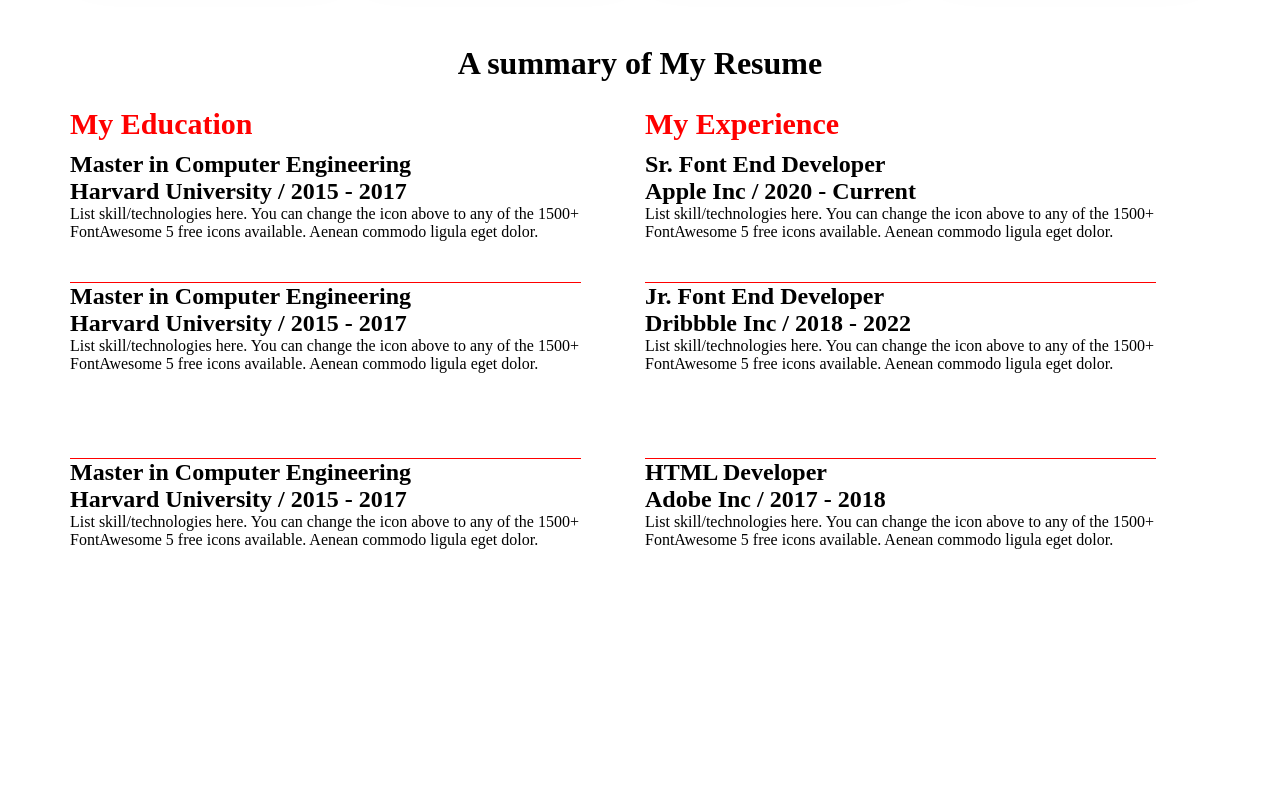
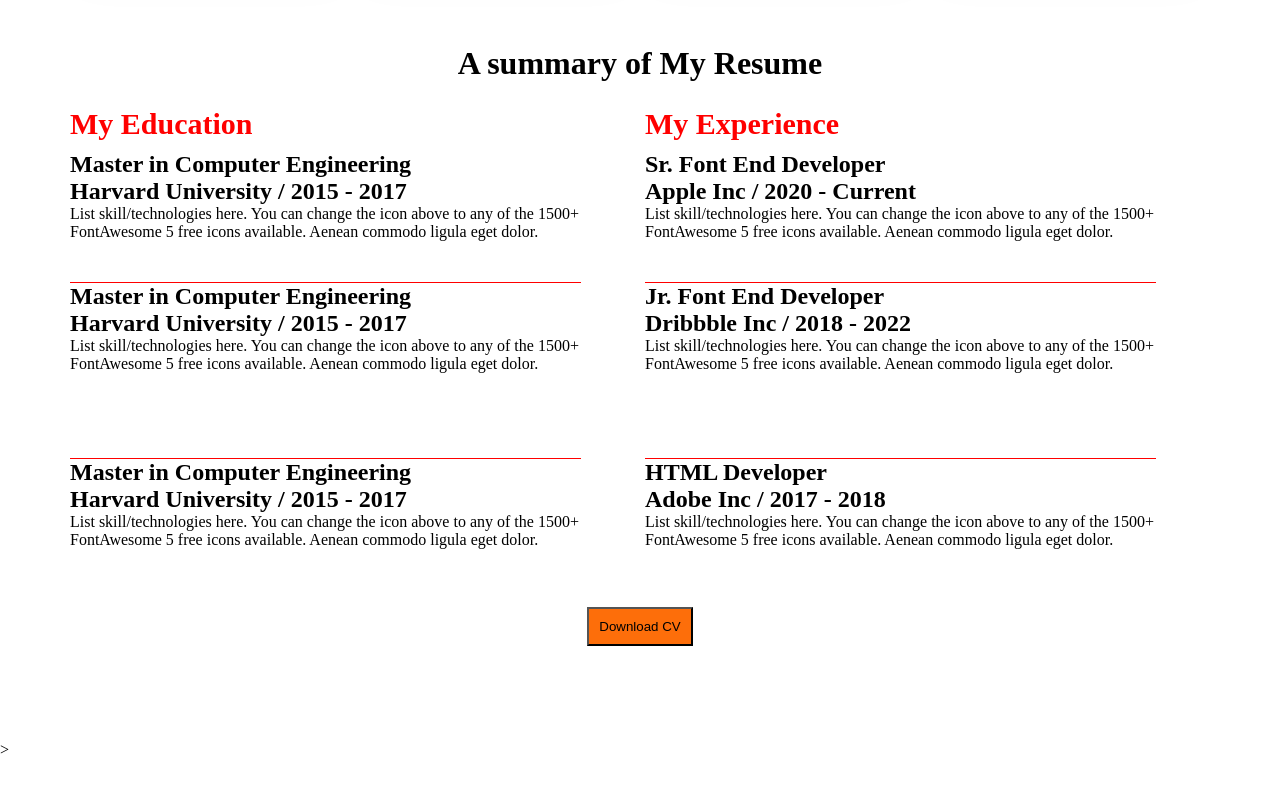
Before and after one commit to oliullah05/ph-hero-1st-portfollio-task, a plain HTML site: page index.html in a window 1280 px wide. Shown: the part 2130-2922 px from the top of the page. After the commit the page ends 2889 px from the top, so only its background shows below. Drawn offline with Linux system fonts and the light colour scheme.

Commit message:
resume section finally done

```diff
--- a/index.html
+++ b/index.html
@@ -160,19 +160,12 @@
             to any of the 1500+ FontAwesome 5 free icons available. Aenean commodo ligula eget dolor.</p>
     </div>
 </div>
-
-
 </section>
 
+<div class="button-download">
+    <button>Download CV</button>
+</div>>
 
-
-
-
-
-
-
-
-
-
+</div>
 </body>
 </html>
--- a/portfollio.css
+++ b/portfollio.css
@@ -126,6 +126,9 @@
 
 
 /* resume section */
+
+
+
 .right-container div{
 width: 511px;
 height: 175px;
@@ -142,11 +145,13 @@
 .resume-section{
     display: flex;
     width: 1140px;
-    height: 991px;
+    height: 450px;
     background-color:#18181800;
     /* border: 1px solid red; */
-   margin: 0 auto;
+    margin: 0 auto;
+
    gap: 64px;
+
 }
 .summary-tittle{
     text-align: center;
@@ -171,3 +176,13 @@
 .h1-bootom-margin{
     margin-right: 100px;
 }
+.button-download{
+    display: block;
+    text-align: center;
+    margin-top: 50px;
+   margin-bottom: 95px;
+}
+.button-download button{
+    padding: 10px;
+    background: #FD6E0A;
+}
```
